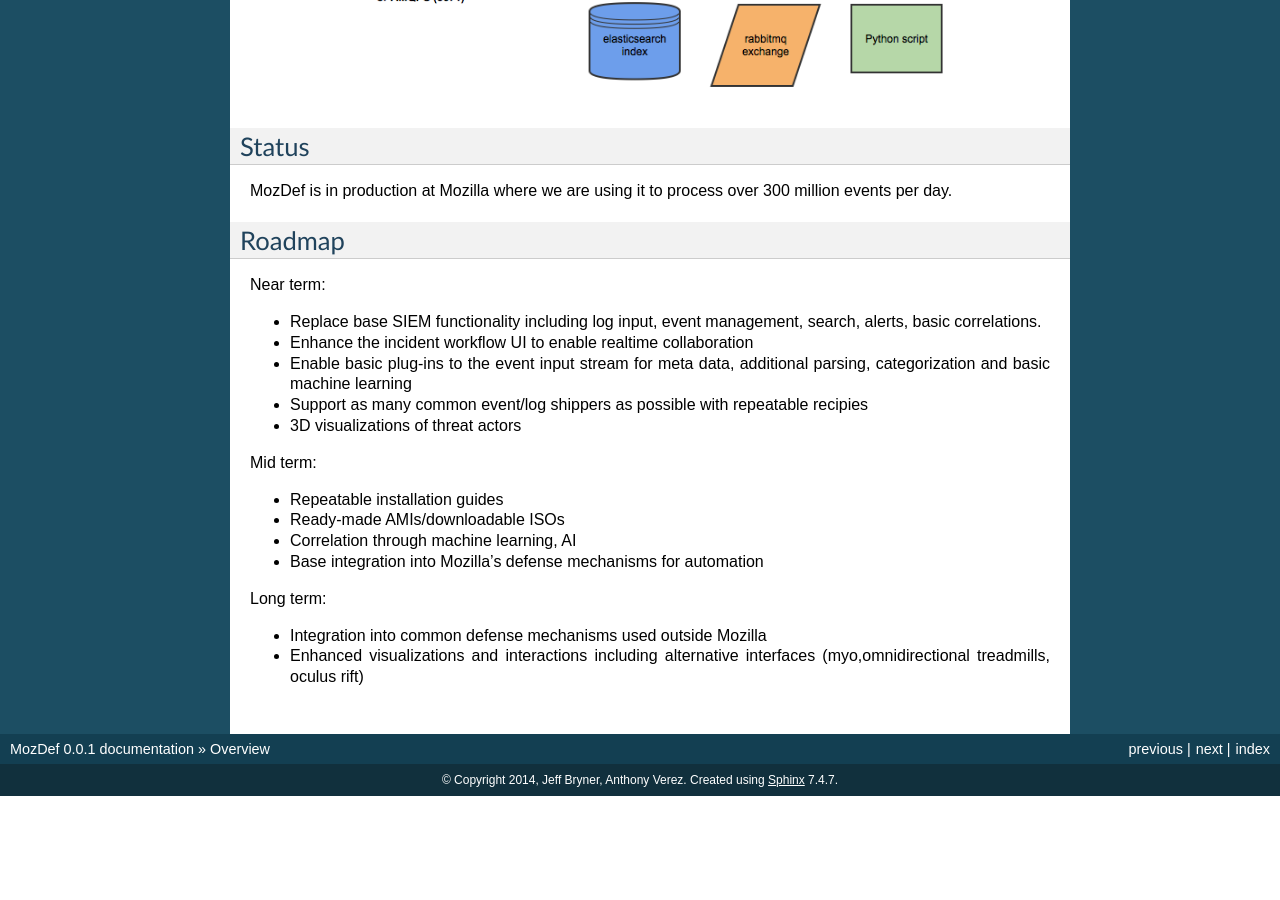
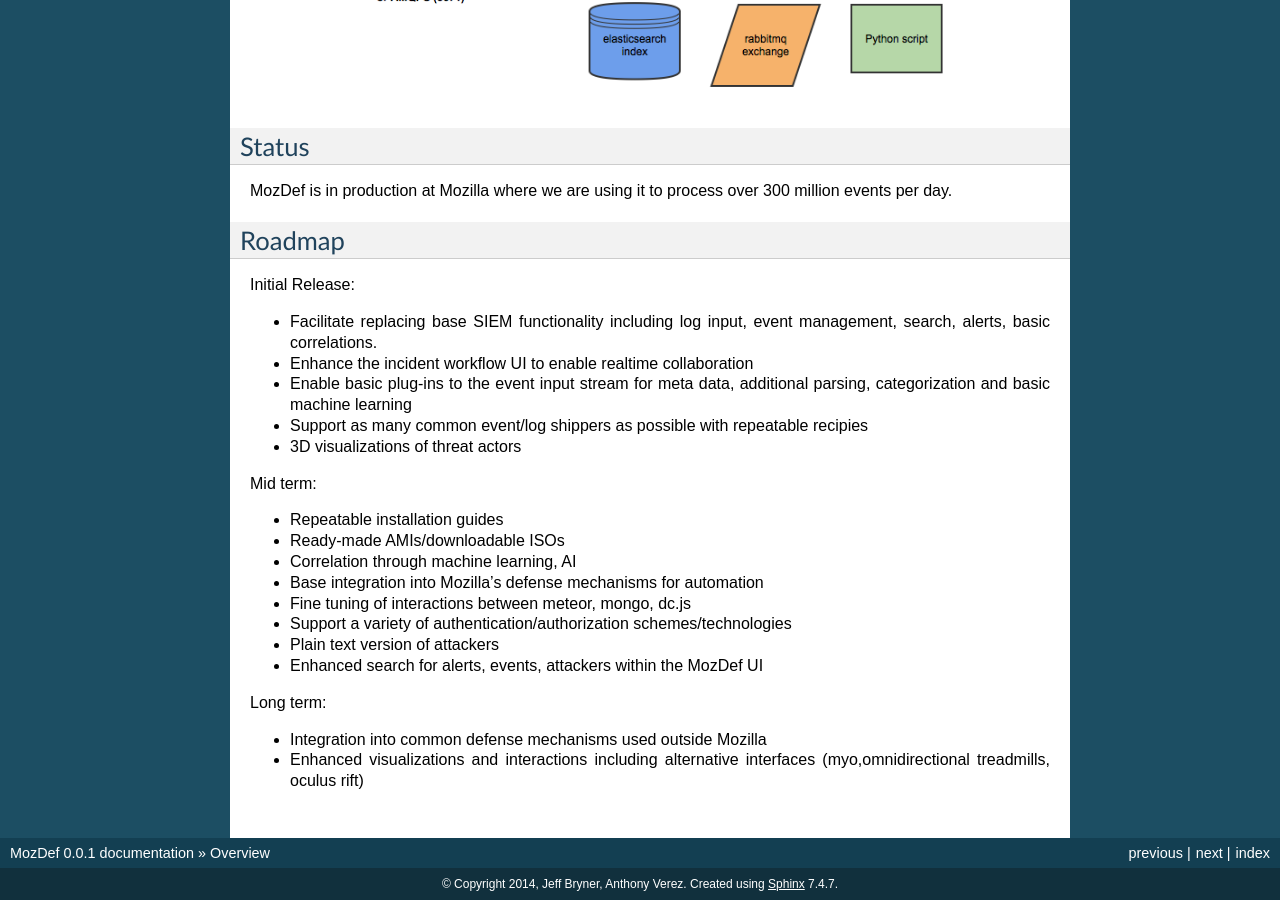
Before and after one commit to mozilla/MozDef, a Sphinx documentation site: the page built from docs/source/overview.rst, in a window 1280 px wide and 900 px high, scrolled down 2058 px. Built offline with Sphinx 7.4.7, drawn with Linux system fonts in a browser that asks for light colours; before the commit the page ends 2854 px from its top, so only the background shows below that.

Commit message:
Update roadmap

```diff
--- a/docs/source/overview.rst
+++ b/docs/source/overview.rst
@@ -84,9 +84,9 @@
 Roadmap
 -------
 
-Near term:
+Initial Release:
 
-* Replace base SIEM functionality including log input, event management, search, alerts, basic correlations.
+* Facilitate replacing base SIEM functionality including log input, event management, search, alerts, basic correlations.
 * Enhance the incident workflow UI to enable realtime collaboration
 * Enable basic plug-ins to the event input stream for meta data, additional parsing, categorization and basic machine learning
 * Support as many common event/log shippers as possible with repeatable recipies
@@ -98,6 +98,10 @@
 * Ready-made AMIs/downloadable ISOs
 * Correlation through machine learning, AI
 * Base integration into Mozilla's defense mechanisms for automation
+* Fine tuning of interactions between meteor, mongo, dc.js
+* Support a variety of authentication/authorization schemes/technologies
+* Plain text version of attackers
+* Enhanced search for alerts, events, attackers within the MozDef UI
 
 Long term:
 
```
